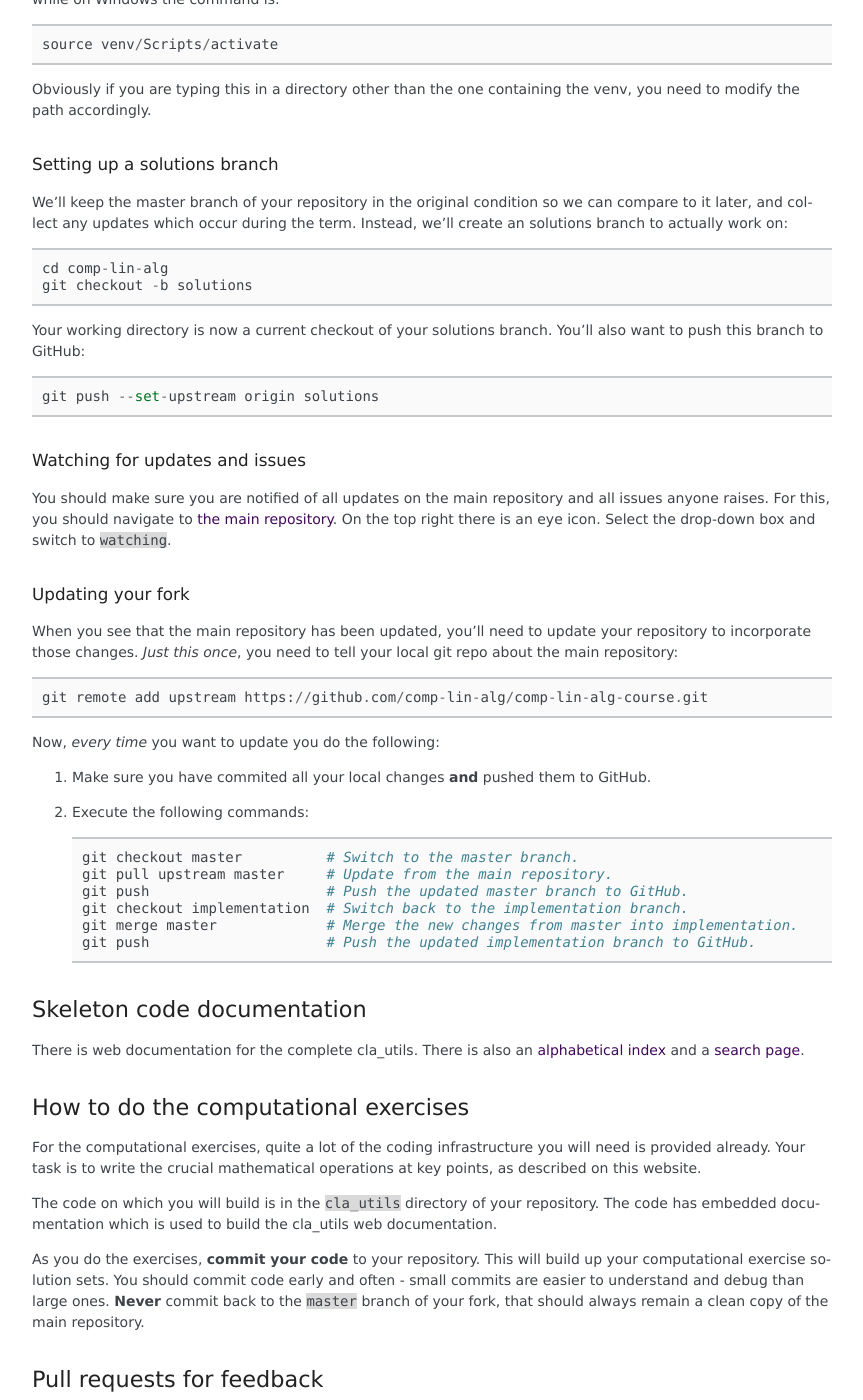
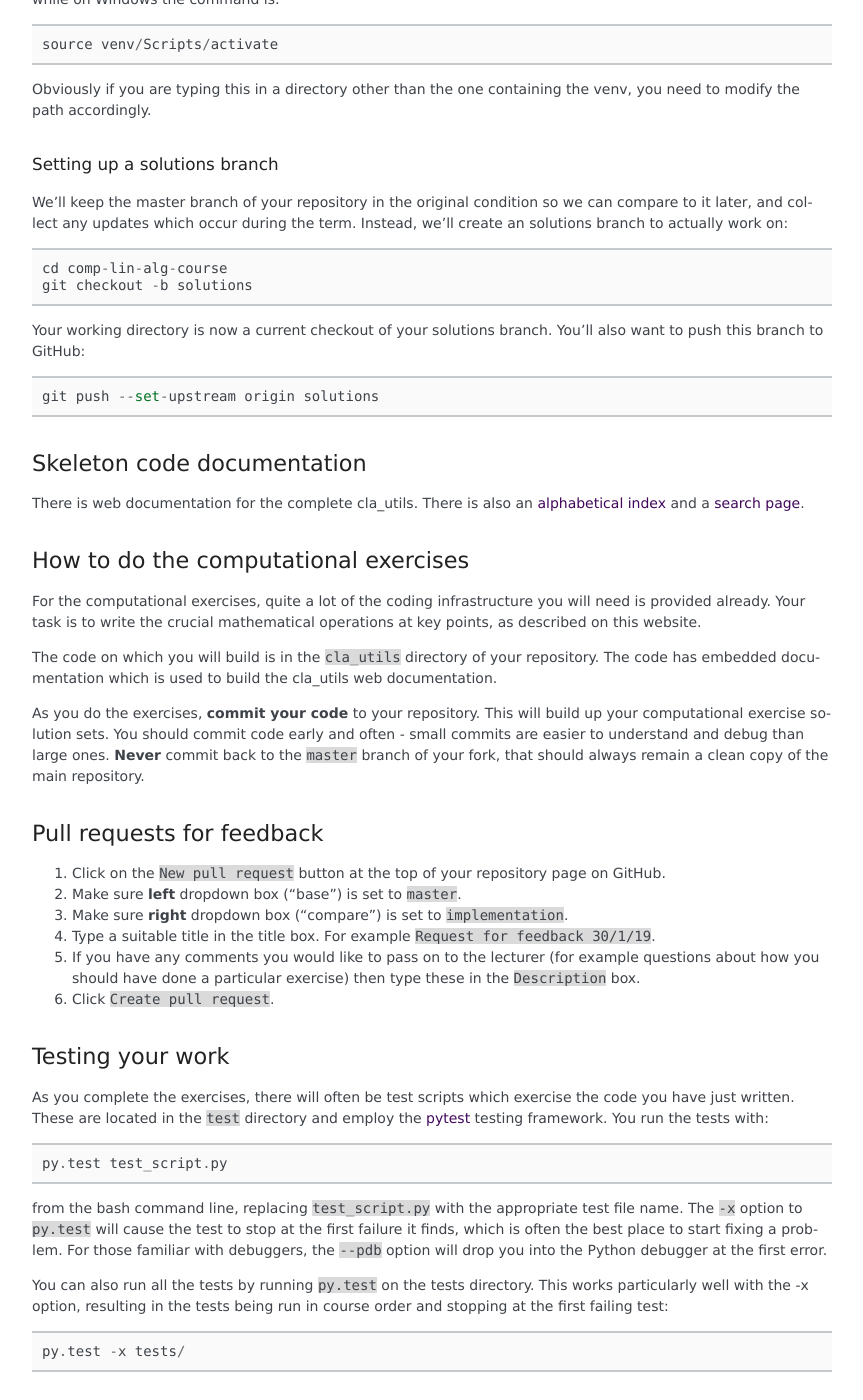
Before and after one commit to comp-lin-alg/comp-lin-alg-course, a Sphinx documentation site: the page built from doc/source/exercises.rst, in a window 1280 px wide and 1400 px high, scrolled down 1278 px. Shown: the whole window, without its empty margins (163-1026 px from the left). Built offline with Sphinx 7.4.7, drawn with Linux system fonts in a browser that asks for light colours; pages that are not in the unit, such as notebooks, are missing from menus; some of the changed text lies outside the part shown.

Commit message:
fix typos

```diff
--- a/doc/source/L1_preliminaries.rst
+++ b/doc/source/L1_preliminaries.rst
@@ -357,7 +357,7 @@ write
 
    .. math::
 
-      e_j = \sum_{k=1}^m z_{ik} a_k, \quad 1\leq j \leq m.
+      e_j = \sum_{k=1}^m z_{jk} a_k, \quad 1\leq j \leq m.
 
 In other words,
 
--- a/doc/source/exercises.rst
+++ b/doc/source/exercises.rst
@@ -75,45 +75,13 @@ condition so we can compare to it later, and collect any updates which
 occur during the term. Instead, we'll create an solutions branch
 to actually work on::
 
-  cd comp-lin-alg
+  cd comp-lin-alg-course
   git checkout -b solutions
 
 Your working directory is now a current checkout of your
 solutions branch. You'll also want to push this branch to GitHub::
 
   git push --set-upstream origin solutions
-
-Watching for updates and issues
-~~~~~~~~~~~~~~~~~~~~~~~~~~~~~~~
-
-You should make sure you are notified of all updates on the main
-repository and all issues anyone raises. For this, you should navigate
-to `the main repository
-<https://github.com/comp-lin-alg/comp-lin-alg-course>`_. On the
-top right there is an eye icon. Select the drop-down box and switch to
-``watching``.
-
-Updating your fork
-~~~~~~~~~~~~~~~~~~
-
-When you see that the main repository has been updated, you'll need to
-update your repository to incorporate those changes. *Just this once*,
-you need to tell your local git repo about the main repository::
-
-  git remote add upstream https://github.com/comp-lin-alg/comp-lin-alg-course.git
-
-Now, *every time* you want to update you do the following:
-
-#. Make sure you have commited all your local changes **and** pushed
-   them to GitHub.
-#. Execute the following commands::
-
-     git checkout master          # Switch to the master branch.
-     git pull upstream master     # Update from the main repository.
-     git push                     # Push the updated master branch to GitHub.
-     git checkout implementation  # Switch back to the implementation branch.
-     git merge master             # Merge the new changes from master into implementation.
-     git push                     # Push the updated implementation branch to GitHub.
 
 Skeleton code documentation
 ---------------------------
```
Also changed, not shown: other parts of doc/source/exercises.rst (+1 -1 lines).
